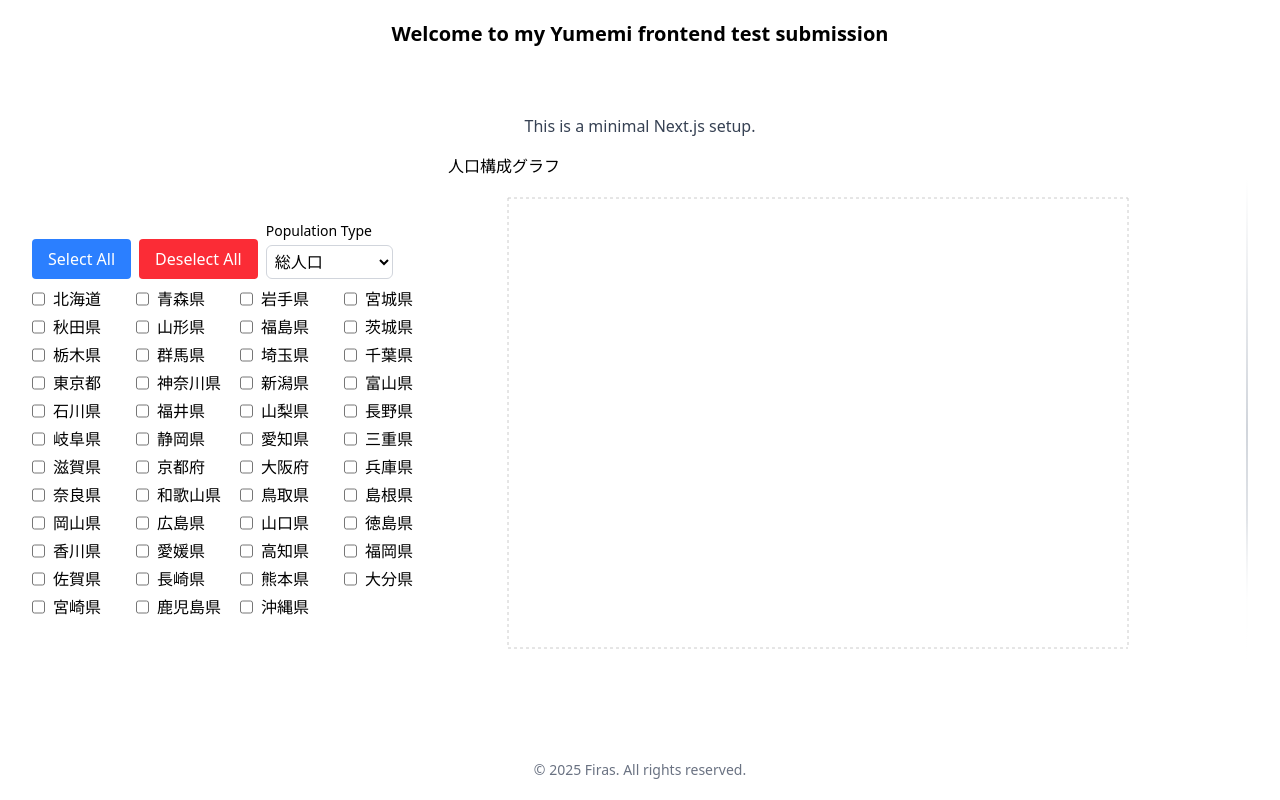
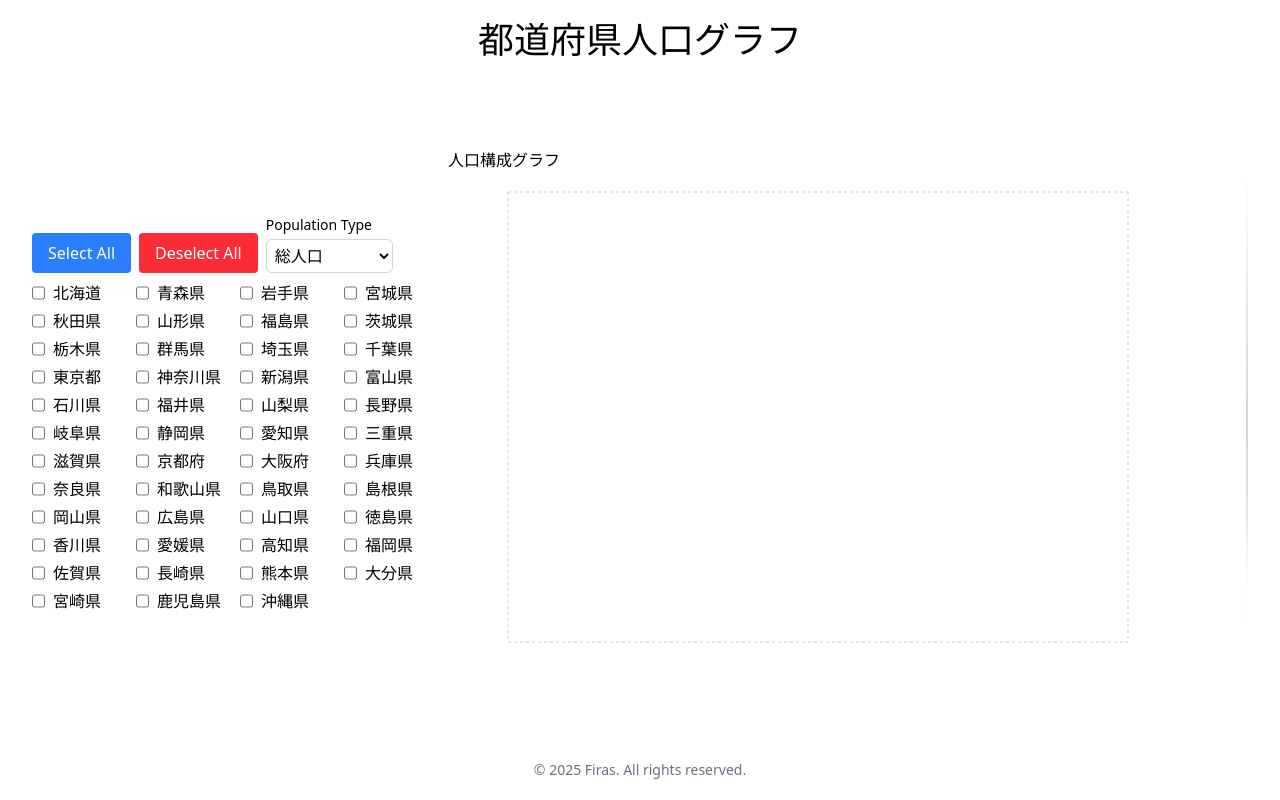
Before and after one commit to FirasAguel/yumemi-frontend, a Next.js app: page / in a window 1280 px wide. Built offline with nearby package versions, Linux system fonts and the light colour scheme.

Commit message:
chore: remove placeholder text

```diff
--- a/src/app/page.tsx
+++ b/src/app/page.tsx
@@ -7,13 +7,10 @@ export default async function Home() {
 
   return (
     <div className="flex flex-col min-h-screen">
-      <header className="p-5 text-center text-xl font-semibold">
-        <h1>Welcome to my Yumemi frontend test submission</h1>
+      <header className="p-5 text-center text-4xl font-light">
+        <h1>都道府県人口グラフ</h1>
       </header>
       <main className="flex flex-1 flex-col items-center justify-center">
-        <p className="text-gray-700 dark:text-gray-300">
-          This is a minimal Next.js setup.
-        </p>
         <ChartController prefectures={prefectures} />
       </main>
       <footer className="p-5 text-center text-sm text-gray-500">
```
